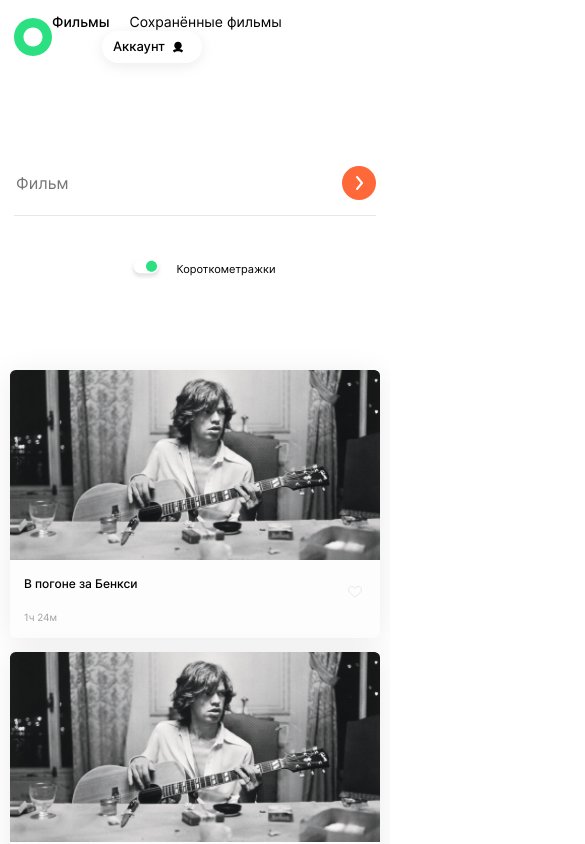
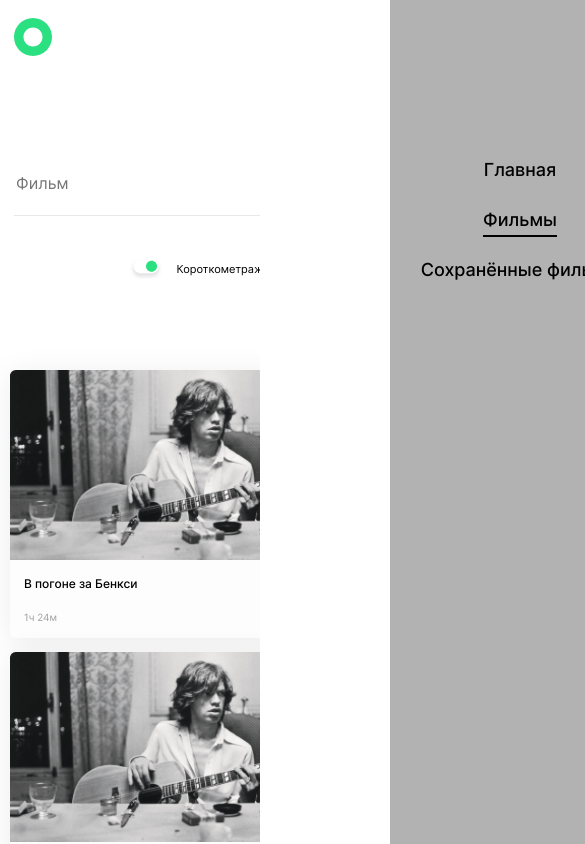
Before and after one commit to Lionen89/movies-explorer-frontend, a React (Create React App) app: page /movies in a window 390 px wide. Shown: the top 844 px of the page, 585 px wide, since content can reach past the window. Built offline with nearby package versions, Linux system fonts and the light colour scheme.

Commit message:
fix/добавить бургерное меню

```diff
--- a/src/components/Footer/Footer.css
+++ b/src/components/Footer/Footer.css
@@ -33,6 +33,9 @@
 .footer__links {
     margin: 0;
     padding: 0;
+    list-style: none;
+    display: flex;
+    justify-content: end;
 }
 
 .footer__link {
@@ -80,7 +83,6 @@
 
     .footer__links {
         order: -1;
-        display: flex;
         flex-direction: column;
         align-items: center;
         justify-content: center;
--- a/src/components/Footer/Footer.jsx
+++ b/src/components/Footer/Footer.jsx
@@ -7,12 +7,12 @@ function Footer() {
       <div className="footer__nav">
       <p className="footer__copiright">&#169;2022</p>
       <ul className="footer__links">
-        <a href="https://practicum.yandex.ru/"
-            className="footer__link">Яндекс.Практикум</a>
-        <a href="https://github.com/Lionen89"
-        className="footer__link">Github</a>
-        <a href="https://www.facebook.com/profile.php?id=100001774543665"
-        className="footer__link">Facebook</a>
+        <li><a href="https://practicum.yandex.ru/"
+            className="footer__link">Яндекс.Практикум</a></li>
+        <li><a href="https://github.com/Lionen89"
+        className="footer__link">Github</a></li>
+        <li><a href="https://www.facebook.com/profile.php?id=100001774543665"
+        className="footer__link">Facebook</a></li>
       </ul>
       </div>
     </footer>
--- a/src/components/Navigation/Navigation.css
+++ b/src/components/Navigation/Navigation.css
@@ -1,11 +1,13 @@
 .navigation {
     margin: 0 70px 0 0;
     padding: 0;
+    list-style: none;
 }
 
 .nav-auth {
     margin: 0 70px 0 0;
     padding: 0;
+    list-style: none;
 }
 
 .nav-auth__link {
@@ -20,19 +22,19 @@
     opacity: 0.7;
 }
 
-.nav-auth__link:first-child {
+.nav-auth__link:first-of-type {
     color: #FFFFFF;
     margin-right: 30px;
 }
 
-.nav-auth__link:last-child {
+.nav-auth__link:last-of-type {
     color: inherit;
     border-radius: 3px;
     background-color: #2BE080;
     padding: 8px 20px;
 }
 
-.nav-auth__link:last-child:hover {
+.nav-auth__link:last-of-type {
     opacity: 0.8;
 }
 
@@ -49,6 +51,9 @@
 }
 
 .navigation__link-film:first-of-type {
+    display: none;
+}
+.navigation__link-film:nth-of-type(2) {
     margin-right: 20px;
 }
 
@@ -84,6 +89,101 @@
     .nav-auth {
         margin-right: 30px;
     }
+
+    .navigation {
+        z-index: 5;
+        position: absolute;
+        background: #FFFFFF;
+        top: 0;
+        right: -100%;
+        display: flex;
+        flex-direction: column;
+        align-content: center;
+        height: 100vh;
+        min-width: 520px;
+        margin: 0;
+    }
+
+    .navigation__overlay {
+        top: 0;
+        right: -100%;
+        position: fixed;
+        width: 100%;
+        height: 100vh;
+        opacity: 0.3;
+        background: #000000;
+        z-index: 2;
+        content: '';
+    }
+
+    .navigation__burger-menu {
+        position: absolute;
+        top: 15px;
+        right: 15px;
+        width: 44px;
+        height: 44px;
+        display: block;
+    }
+
+    .navigation__burger-string {
+        height: 3px;
+        width: 28px;
+        position: absolute;
+        background: #000000;
+        margin: 0 auto;
+        top: 21px;
+    }
+
+    .navigation__burger-string::before {
+        height: 3px;
+        width: 28px;
+        position: absolute;
+        background: #000000;
+        margin: 0 auto;
+        top: 11px;
+        content: '';
+    }
+
+    .navigation__burger-string::after {
+        height: 3px;
+        width: 28px;
+        position: absolute;
+        background: #000000;
+        margin: 0 auto;
+        bottom: 10px;
+        content: '';
+    }
+
+    .navigation__link-film {
+        font-weight: 500;
+        font-size: 18px;
+        line-height: 21.78px;
+        text-align: center;
+    }
+
+    .navigation__link-film:first-of-type {
+        display: block;
+        margin: 159px auto 28px;
+    }
+
+    .navigation__link-film:nth-of-type(2) {
+        max-width: 74px;
+        margin: 0 auto;
+    }
+
+    .navigation__link-film:last-of-type {
+        margin: 22px auto 0;
+    }
+
+    .navigation__link-film_active {
+        border-bottom: 2px solid;
+        padding-bottom: 4px;
+    }
+
+    .navigation__link_profile {
+        max-width: 100px;
+        margin: 621px auto 0;
+    }
 }
 
 @media screen and (max-width: 580px) {
@@ -95,11 +195,11 @@
         font-size: 10px;
     }
 
-    .nav-auth__link:first-child {
+    .nav-auth__link:first-of-type {
         margin-right: 14px;
     }
 
-    .nav-auth__link:last-child {
+    .nav-auth__link:last-of-type {
         padding: 5px 12px;
     }
 
--- a/src/components/Navigation/Navigation.jsx
+++ b/src/components/Navigation/Navigation.jsx
@@ -5,18 +5,23 @@ function Navigation(props) {
   const location = useLocation();
   if (location.pathname === "/") {
     return (
-      <ul className="nav-auth">
+      <div className="nav-auth">
         <Link to="/signup" className="nav-auth__link">
           Регистрация
         </Link>
         <Link to="/signin" className="nav-auth__link">
           Войти
         </Link>
-      </ul>
+      </div>
     );
   } else {
     return (
-      <ul className="navigation">
+      <>
+      <div className="navigation__overlay"></div>
+      <div className="navigation">
+        <Link to="/" className="navigation__link-film">
+          Главная
+        </Link>
         <Link
           to="/movies"
           className={`navigation__link-film ${
@@ -44,7 +49,11 @@ function Navigation(props) {
           Аккаунт
           <div className="navigation__link_profile_profile-img"></div>
         </button>
-      </ul>
+      </div>
+      <div class="navigation__burger-menu">
+          <span className="navigation__burger-string"></span>
+        </div>
+      </>
     );
   }
 }
```
